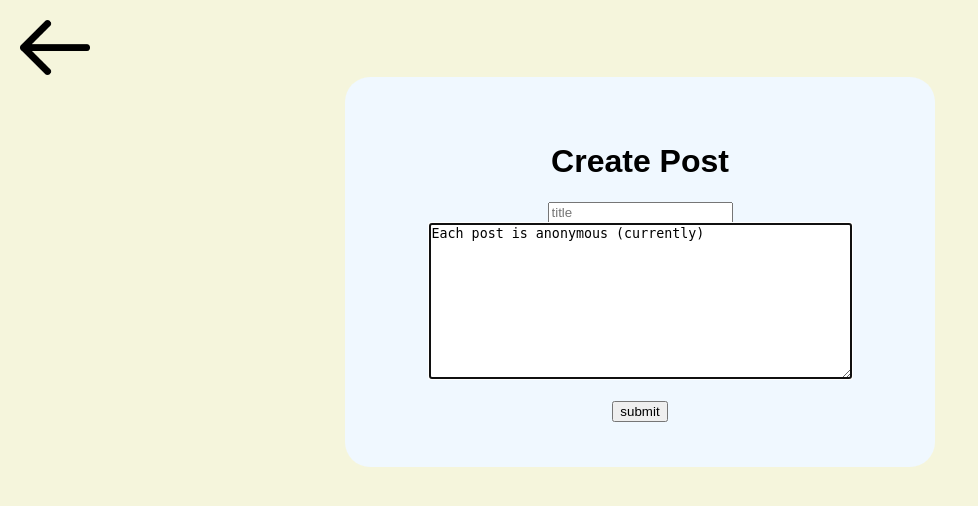
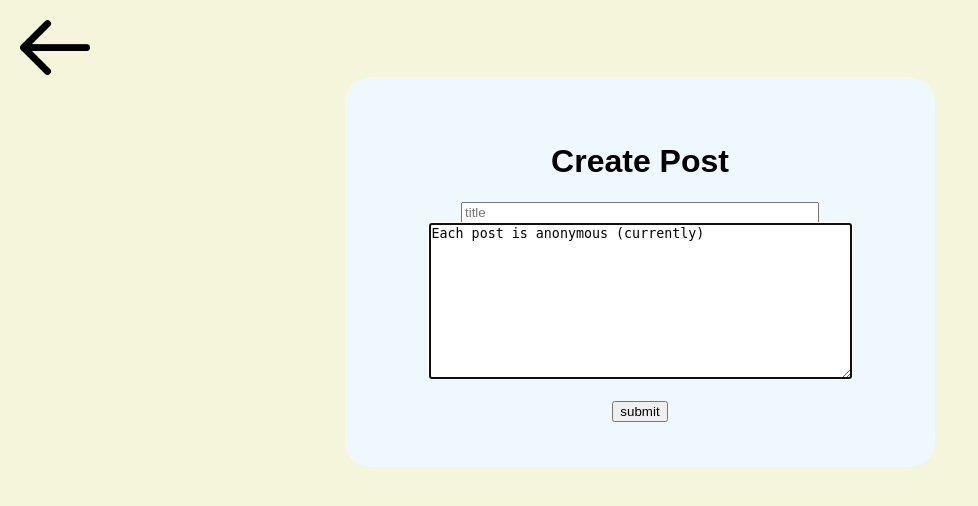
Before and after one commit to connorm400/social-nexus, a Flask app: page /dropper in a window 1280 px wide. Shown: the top 506 px of the page, without its empty margins (0-978 px from the left). Run offline with Flask 3, Linux system fonts and the light colour scheme.

Commit message:
moved the post date to only the full post page + resized title form element

```diff
--- a/static/css/main.css
+++ b/static/css/main.css
@@ -32,3 +32,6 @@ img.back {
     top: 20px;
     left: 20px;
 }
+#titleinput{
+    width: 350px;
+}
--- a/templates/recipient.html
+++ b/templates/recipient.html
@@ -15,7 +15,7 @@
     <!--Repeats this for each post-->
     {% for entry in submissions %}
         <h2>{{ entry.title }}</h2>
-        <h4>Date Created: {{ entry.date_created.date() }}</h4>
+        <!--<h4>Date Created: {{ entry.date_created.date() }}</h4>-->
         <p>{{ entry.content }}</p>
         <br>
         <p><b><a href="/del/{{entry.id}}">Delete</a> | <a href="/post/{{entry.id}}">view post</a></b></p>
```
Also changed, not shown: instance/submissions.db.
